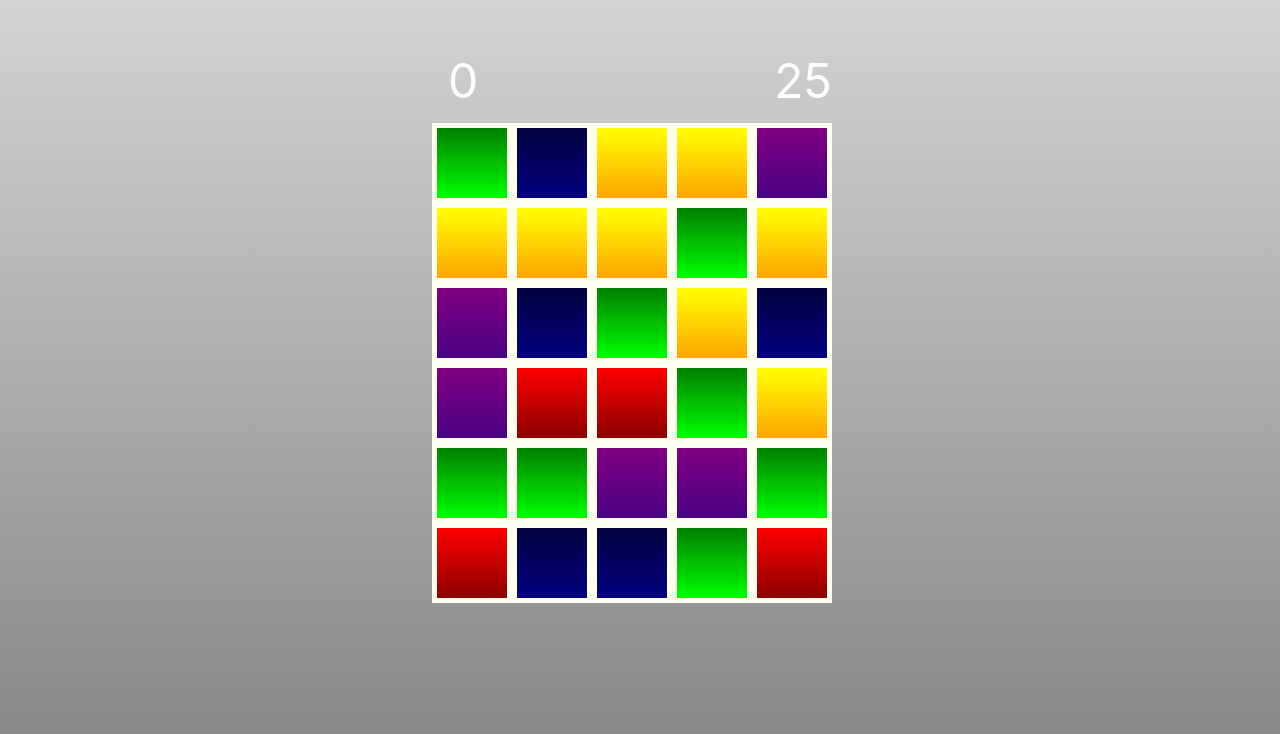
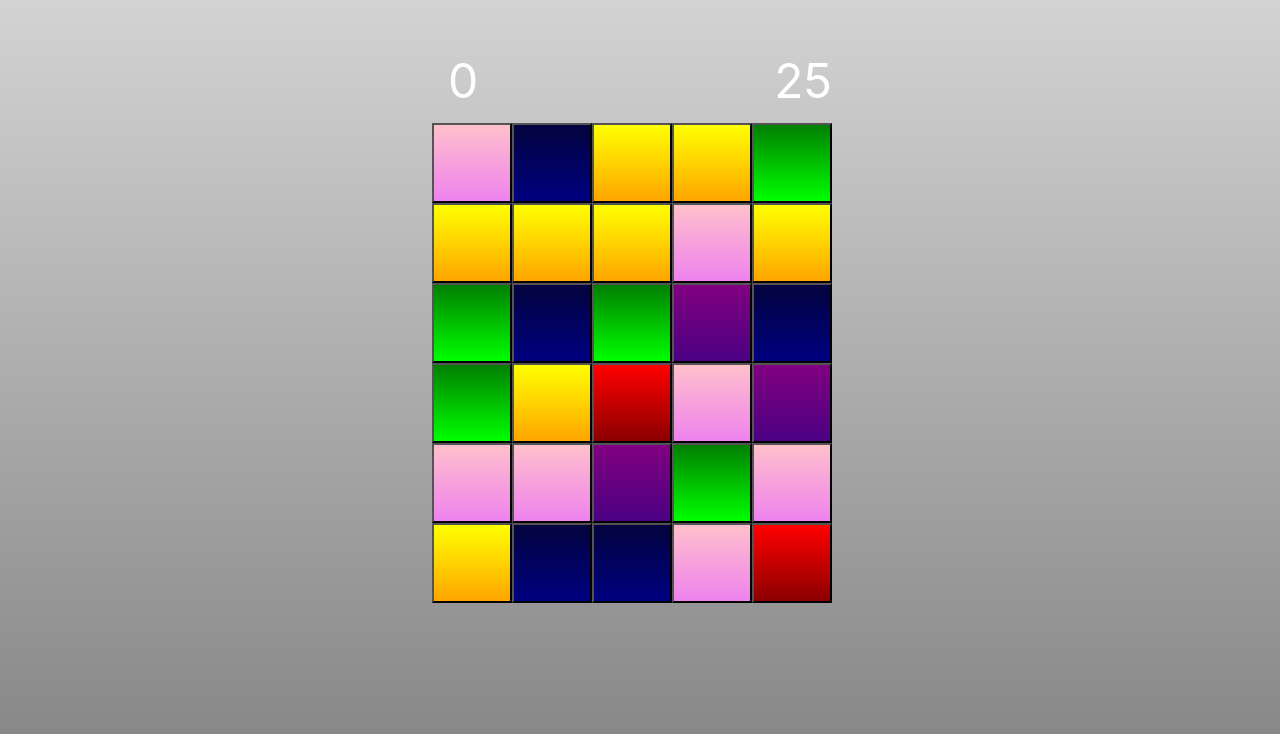
Before and after one commit to abmcbride5/bock_game, a React (Create React App) app: page / in a window 1280 px wide. Shown: the top 734 px of the page. Built offline with nearby package versions, Linux system fonts and the light colour scheme.

Commit message:
updated border for squares

```diff
--- a/src/css/square.css
+++ b/src/css/square.css
@@ -2,40 +2,40 @@
     background-image: linear-gradient(rgb(3, 3, 63), navy);
     height: 5rem;
     width: 5rem;
-    border: 5px solid ivory;
+    border: 5px solid linear-gradient(rgb(3, 3, 63), navy);
 }
 
 .red {
     background-image: linear-gradient(red,darkred);
     height: 5rem;
     width: 5rem;
-    border: 5px solid ivory;
+    border: 5px solid linear-gradient(red,darkred);
 }
 
 .yellow {
     background-image: linear-gradient(yellow, orange);
     height: 5rem;
     width: 5rem;
-    border: 5px solid ivory;
+    border: 5px solid linear-gradient(yellow, orange);
 }
 
 .green {
     background-image: linear-gradient(green, lime);
     height: 5rem;
     width: 5rem;
-    border: 5px solid ivory;
+    border: 5px solid linear-gradient(green, lime);
 }
 
 .purple {
     background-image: linear-gradient(purple, indigo);
     height: 5rem;
     width: 5rem;
-    border: 5px solid ivory;
+    border: 5px solid linear-gradient(purple, indigo);
 }
 
-.blank {
-    background-image: linear-gradient(gray,rgb(245, 239, 239));
+.pink {
+    background-image: linear-gradient(pink,violet);
     height: 5rem;
     width: 5rem;
-    border: 5px solid rgb(221, 216, 208);
+    border: 5px solid linear-gradient(pink,violet);
 }
--- a/src/puzzleFunctions/createPuzzle.js
+++ b/src/puzzleFunctions/createPuzzle.js
@@ -4,10 +4,10 @@ export default function createPuzzle(){
 	for (let i = 0; i < 6; i += 1){
 		let temp = [];
 		for (let k = 0; k < 5; k += 1){
-			temp.push(Math.floor(Math.random() * (6 - 1) + 1));
+			temp.push(Math.floor(Math.random() * (7 - 1) + 1));
 		}
 		newPuzzle.push(temp);
 	}
-
+	console.log(newPuzzle);
 	return newPuzzle;
 }
--- a/src/puzzleVariables/colorArray.js
+++ b/src/puzzleVariables/colorArray.js
@@ -4,7 +4,7 @@ const colorArray = {
     3: "yellow",
     4: "purple",
     5: "green",
-    0: "blank"
+    6: "pink"
 
 }
 
```
